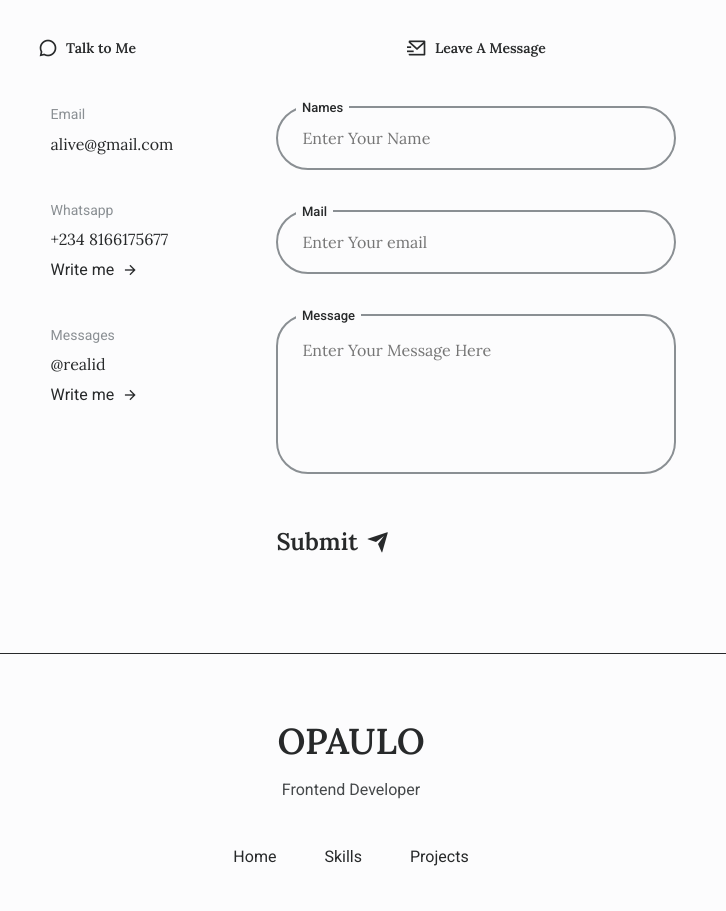
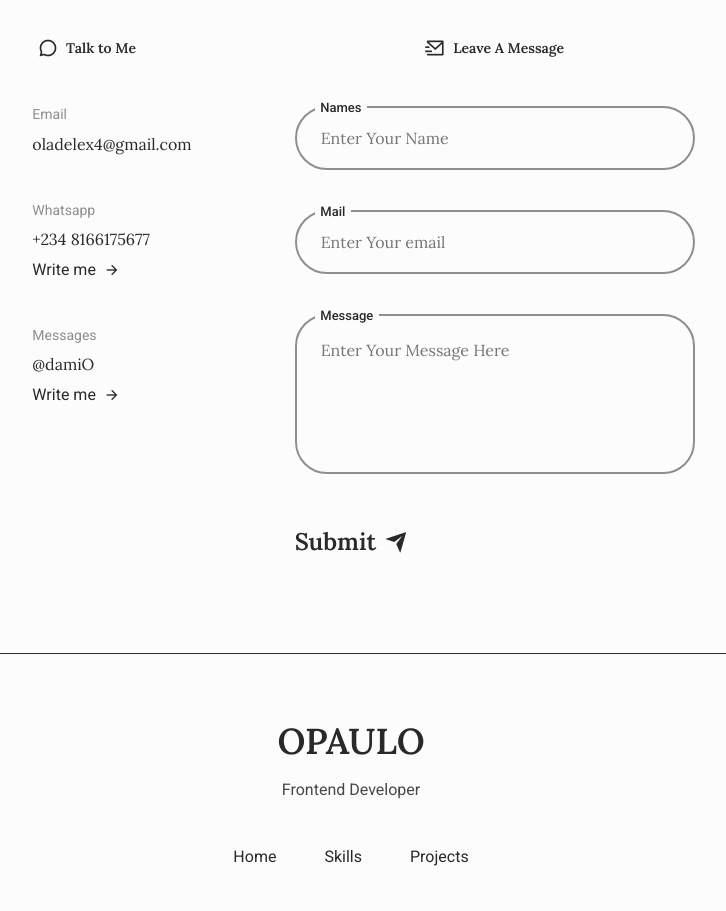
Before and after one commit to king-p1/Portfolio-Mockup, a plain HTML site: page index.html in a window 1280 px wide. Shown: the part 5060-5971 px from the top of the page, without its empty margins (289-1015 px from the left). Drawn offline with nearby package versions, Linux system fonts and the light colour scheme.

Commit message:
Update index.html

```diff
--- a/index.html
+++ b/index.html
@@ -640,7 +640,7 @@ Great service and recommended.”</p>
                 <div class="contact-info">
                     <div class="contact-data">
                         <span class="contact-data-title">Email</span>
-                        <span class="contact-data-info">alive@gmail.com</span>
+                        <span class="contact-data-info">oladelex4@gmail.com</span>
                     </div>
 
                     <div class="contact-data">
@@ -653,7 +653,7 @@ Great service and recommended.”</p>
 
                     <div class="contact-data">
                         <span class="contact-data-title">Messages</span>
-                        <span class="contact-data-info">@realid</span>
+                        <span class="contact-data-info">@damiO</span>
                         <a href="" class="contact-button">Write me <i class="ri-arrow-right-line"></i></a></a>
                     </div>
 
```
